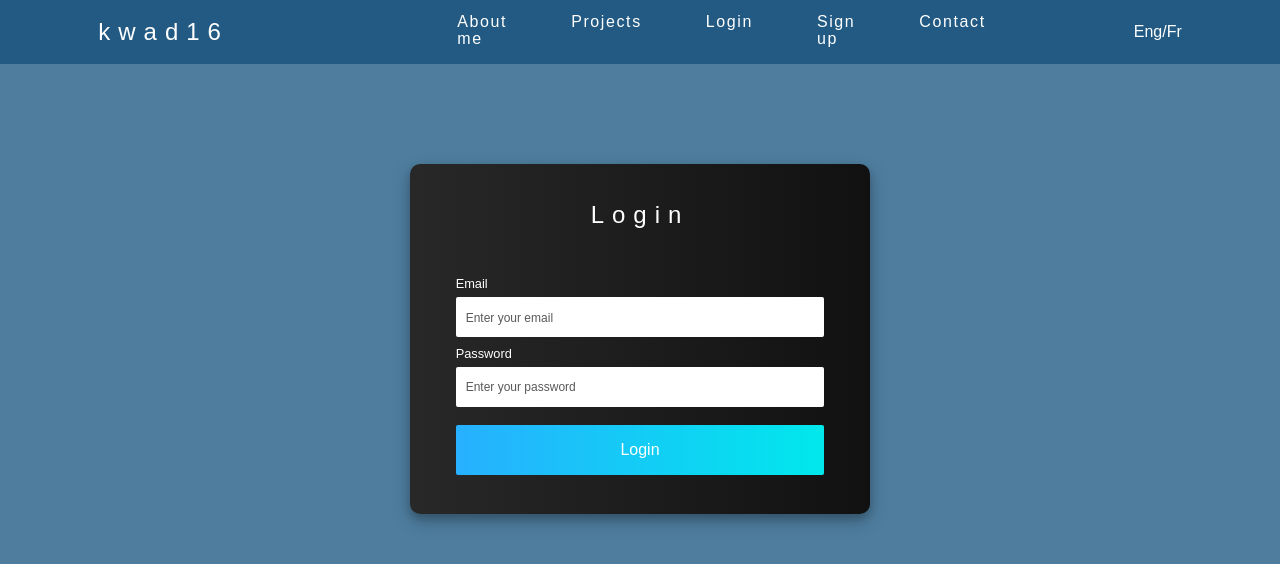
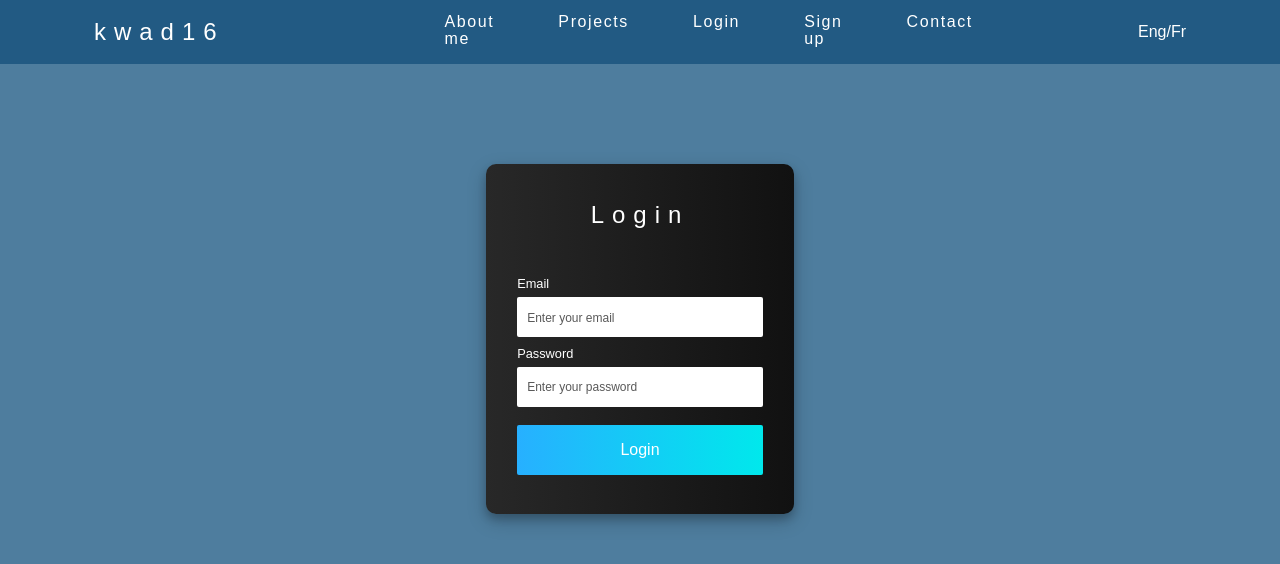
Before and after one commit to yaco16/kwad16, a React app: page /login in a window 1280 px wide. Built offline with nearby package versions, Linux system fonts and the light colour scheme; a web font is replaced by a local one.

Commit message:
minor improvements

```diff
--- a/src/components/Cards/card.js
+++ b/src/components/Cards/card.js
@@ -12,7 +12,6 @@ import pimz from 'src/components/Cards/img/pimz.png';
 
 const Card = ({ project }) => {
   const { image, title, description } = project;
-  console.log('image:', image);
   let photo;
   if (image === 'pimz') {
     photo = pimz;
--- a/src/components/Login/style.scss
+++ b/src/components/Login/style.scss
@@ -1,6 +1,6 @@
 .form__container {
   margin: 100px auto;
-  width: 45%;
+  width: 30%;
   box-shadow: 0 5px 8px 0 rgba(0, 0, 0, 0.2), 0 7px 20px 0 rgba(0, 0, 0, 0.2);
   // position: relative;
   border-radius: 10px;
--- a/src/components/Nav/style.scss
+++ b/src/components/Nav/style.scss
@@ -20,7 +20,7 @@ h1 {
 .nav__links {
   display: flex;
   justify-content: space-around;
-  width: 40%;
+  width: 42%;
 }
 
 .nav__link {
```
Also changed, not shown: src/components/Cards/card_logic_unused.js (renamed from src/components/Cards/card_logic.js).
